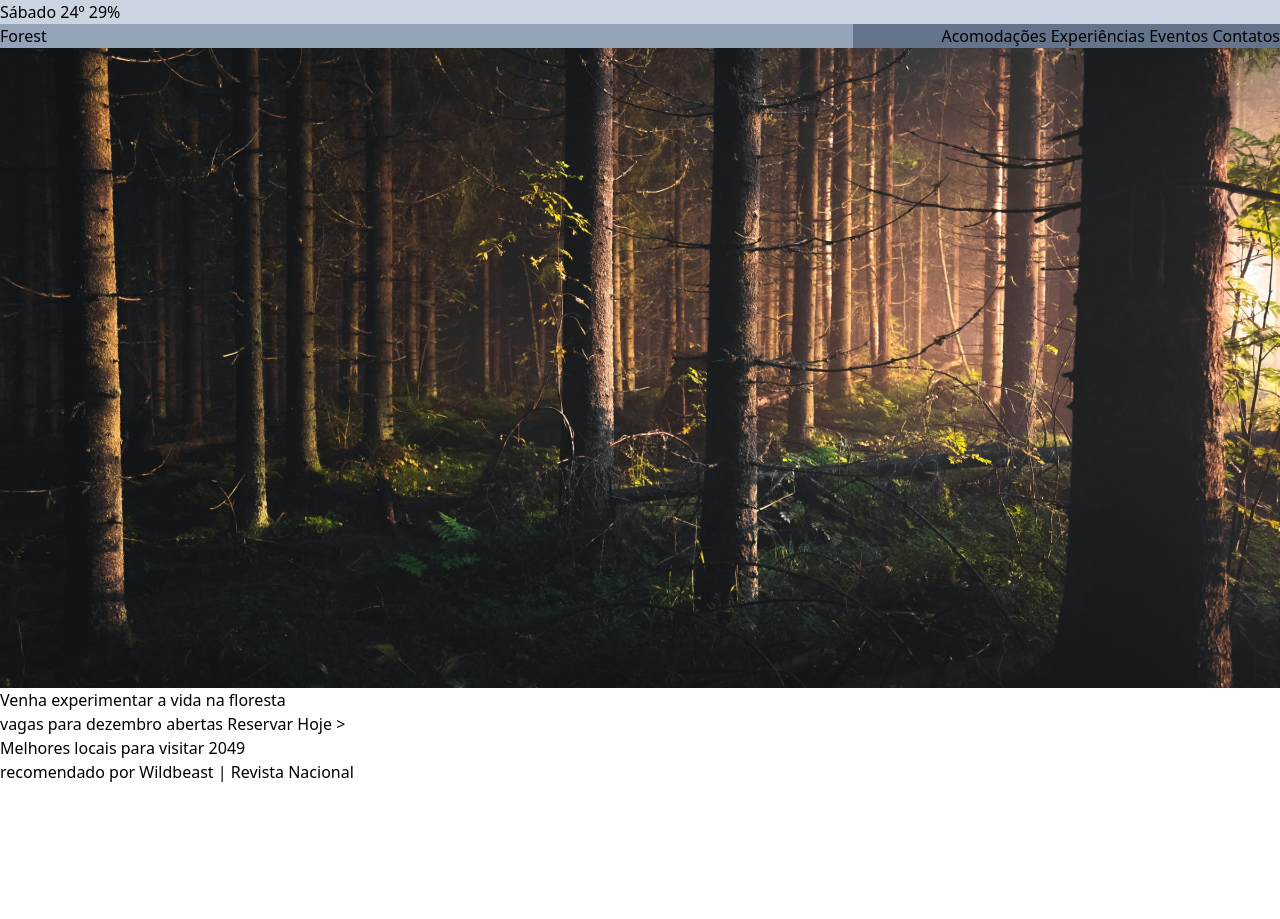
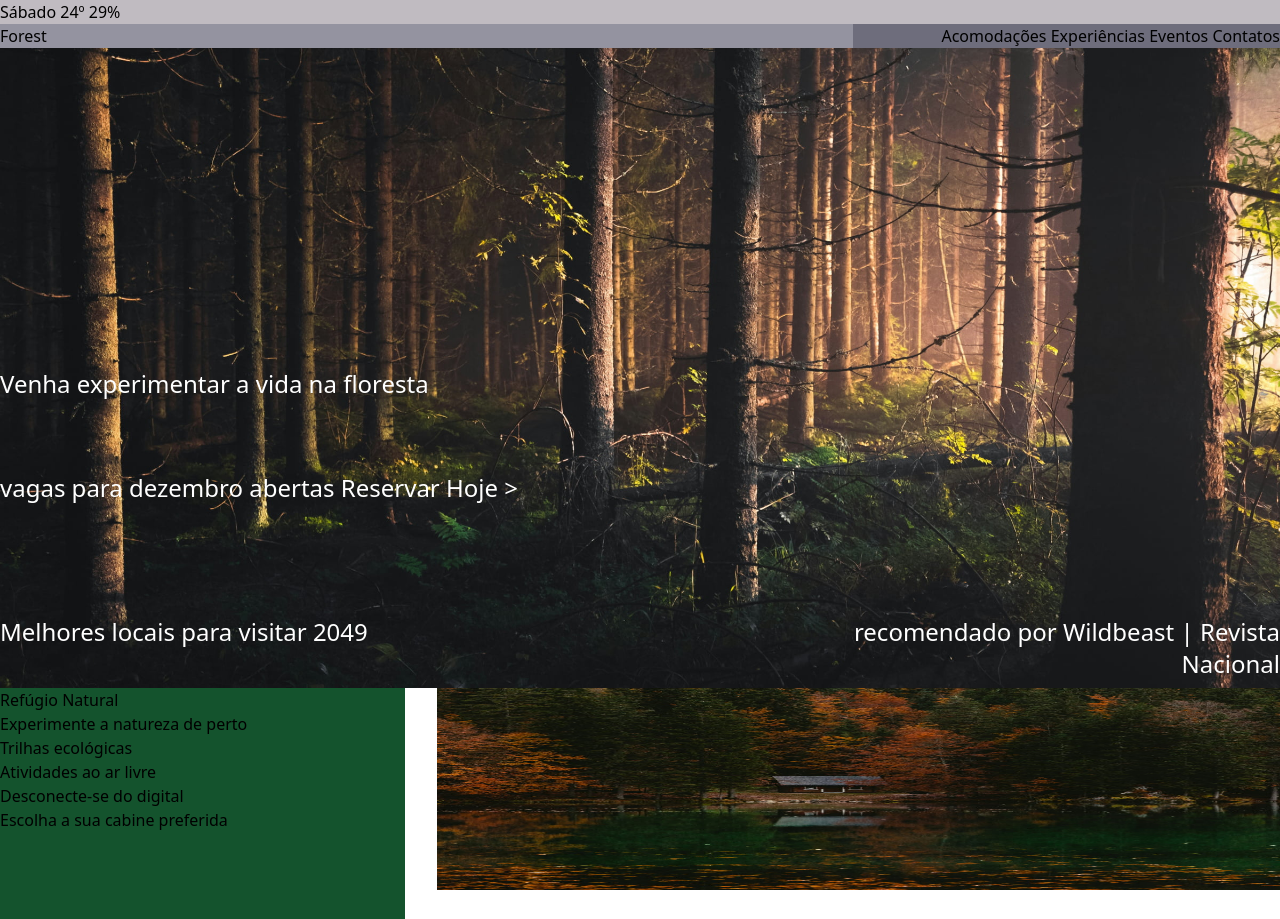
Before and after one commit to xgeovanedamasceno/origamid-tailwindcss-course, a website: page src/index.html in a window 1280 px wide. Shown: the top 919 px of the page. Before the commit the page ends 800 px from the top, so only its background shows below. Drawn offline with Linux system fonts and the light colour scheme.

Commit message:
add section 3

```diff
--- a/src/index.html
+++ b/src/index.html
@@ -8,12 +8,12 @@
   </head>
   <body class="">
     <div class="container">
-      <header class="grid grid-cols-3 grid-rows-2 bg-orange-900">
-        <p class="col-span-full bg-slate-300">
+      <header class="grid grid-cols-3 grid-rows-2 bg-orange-900/80">
+        <p class="col-span-full bg-slate-300/80">
           Sábado <span>24º </span><span>29%</span>
         </p>
-        <h1 class="col-span-2 bg-slate-400">Forest</h1>
-        <nav class="bg-slate-500 justify-items-end">
+        <h1 class="col-span-2 bg-slate-400/80">Forest</h1>
+        <nav class="bg-slate-500/80 justify-items-end">
           <ul class="*:inline-block">
             <li>Acomodações</li>
             <li>Experiências</li>
@@ -22,13 +22,44 @@
           </ul>
         </nav>
       </header>
-      <main>
+      <main class="relative">
         <img src="./img/floresta.jpg" alt="" />
-        <h2>Venha experimentar a vida na floresta</h2>
-        <p>vagas para dezembro abertas <a href="/">Reservar Hoje ></a></p>
-        <p>Melhores locais para visitar <a href="/">2049</a></p>
-        <p>recomendado por Wildbeast | Revista Nacional</p>
+        <div
+          class="grid grid-cols-3 absolute top-1/2 grid-rows-3 *:text-white *:text-2xl"
+        >
+          <h2 class="col-span-full">Venha experimentar a vida na floresta</h2>
+          <p class="col-span-full">
+            vagas para dezembro abertas <a href="/">Reservar Hoje ></a>
+          </p>
+          <p class="col-span-2 mt-10">
+            Melhores locais para visitar <a href="/">2049</a>
+          </p>
+          <p class="text-right mt-10">
+            recomendado por <span> Wildbeast </span> | Revista Nacional
+          </p>
+        </div>
       </main>
+      <section class="grid grid-cols-3 grid-row-2 gap-8">
+        <div class="bg-green-900 row-span-2">
+          <h2>Refúgio Natural</h2>
+          <ul>
+            <li>Experimente a natureza de perto</li>
+            <li>Trilhas ecológicas</li>
+            <li>Atividades ao ar livre</li>
+            <li>Desconecte-se do digital</li>
+            <li>Escolha a sua cabine preferida</li>
+          </ul>
+        </div>
+        <img
+          src="./img/casa1.jpg"
+          alt=""
+          class="col-span-2 w-[843px] h-[202px]"
+        />
+        <img src="./img/casa2.jpg" alt="" class="col-start-2" />
+        <img src="./img/casa3.jpg" alt="" class="col-start-3" />
+      </section>
+      <p>teste</p>
+      <p>teste</p>
     </div>
   </body>
 </html>
```
Also changed, not shown: src/output.css.
